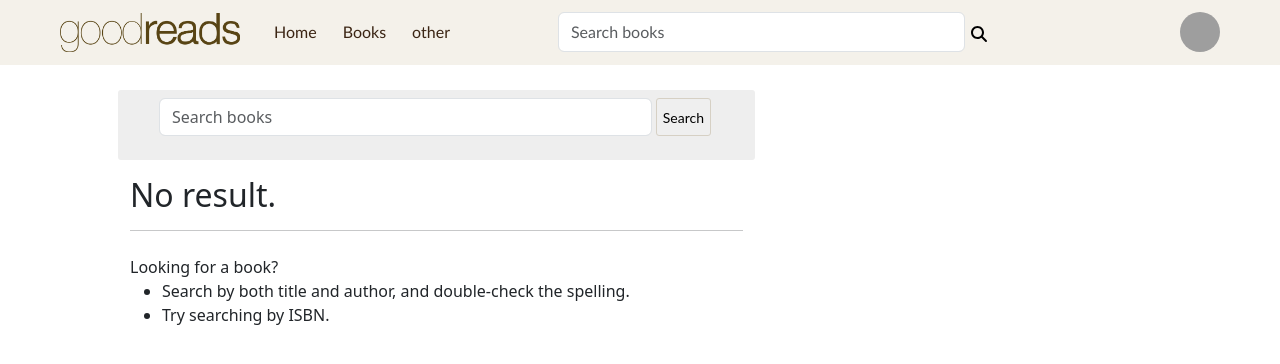
After one commit to Saidahmad177/goodreads-clone, a Django app: page /search/ in a window 1280 px wide. The commit adds this page. Shown: the top 364 px of the page. Run offline with Django 4.2, Linux system fonts and the light colour scheme; the visitor is signed in with stand-in values (Sample User, id 1); grey boxes are pictures that could not be loaded.

Commit message:
search panel

```diff
--- a/book/views.py
+++ b/book/views.py
@@ -25,9 +25,11 @@
 
 class DetailView(View):
     def get(self, request, slug):
+
         book_data = Book.objects.get(slug=slug)
         reviews = book_data.bookreview_set.all()
         author_book = book_data.bookauthor_set.all()
+
         context = {
             'book_detail': book_data,
             'reviews': reviews,
--- /dev/null
+++ b/goodreads/context_preprocessor.py
@@ -0,0 +1,16 @@
+from book.models import Book
+from django.views.generic import View
+
+
+def context_function(reqeuest):
+    book_data = Book.objects.all().order_by('id')
+    search = reqeuest.GET.get('q', '')
+
+    if search:
+        book_data = Book.objects.filter(name__icontains=search)
+
+    context = {
+        'global_book_data': book_data,
+        'search_value': search
+    }
+    return context
--- a/goodreads/settings.py
+++ b/goodreads/settings.py
@@ -69,6 +69,7 @@
                 'django.template.context_processors.request',
                 'django.contrib.auth.context_processors.auth',
                 'django.contrib.messages.context_processors.messages',
+                'goodreads.context_preprocessor.context_function',
             ],
         },
     },
--- a/goodreads/urls.py
+++ b/goodreads/urls.py
@@ -2,10 +2,11 @@
 from django.conf.urls.static import static
 from django.contrib import admin
 from django.urls import path, include
-from .views import home_page
+from .views import home_page, SearchView
 
 urlpatterns = [
     path('', home_page, name='home_page'),
+    path('search/', SearchView.as_view(), name='search'),
     path('users/', include('users.urls')),
     path('books/', include('book.urls')),
 
--- a/goodreads/views.py
+++ b/goodreads/views.py
@@ -1,5 +1,34 @@
+from django.db.models import Q
 from django.shortcuts import render
+from django.views.generic import View
+from book.models import Book
 
 
 def home_page(request):
     return render(request, 'home.html')
+
+
+class SearchView(View):
+    def get(self, request):
+        books = Book.objects.all()
+        search = request.GET.get('q', '')
+        search_result = False
+        count = None
+
+        if search:
+            search_result = books.filter(
+                Q(name__icontains=search) |
+                Q(isbn__icontains=search) |
+                Q(bookauthor__author_id__first_name__icontains=search) |
+                Q(bookauthor__author_id__last_name__icontains=search)
+            )
+
+            count = search_result.count()
+
+        context = {
+            'search_result': search_result,
+            'result_count': count,
+            'search': search,
+        }
+
+        return render(request, 'search.html', context)
--- a/static/css/style.css
+++ b/static/css/style.css
@@ -23,15 +23,19 @@
 .navbar_m > li > a{ margin-left: 10px; color: #3b2514;}
 .navbar_m > li > a:hover{ color: #9a9385;}
 
-
+.search-panel{margin-left: 100px}
+.search-panel-icon{border: none; margin-top: 4px; background: none}
 
 .nav_btn{background-color: #b9ad99; border: none}
 .nav_btn:hover{background-color: #9a9385}
 
 .nav_login:hover{color: #9a9385 !important}
+.nav-profile-img{border-radius: 50%;  width: 40px; height: 40px}
 
 /*end navigation bar*/
-
+/*Container*/
+.container-navbar{margin-top: 90px}
+/*end contatiner*/
 
 
 /*detail page styles*/
@@ -97,8 +101,6 @@
 /*end login page*/
 
 
-
-
 @media screen and (max-width: 992px){
     .col-6{width: 550px}
     .book_list_item{margin-left: 40px;}
--- a/templates/base.html
+++ b/templates/base.html
@@ -4,6 +4,7 @@
 <html lang="en">
 <head>
     <meta charset="UTF-8">
+    <link rel="stylesheet" href="https://cdnjs.cloudflare.com/ajax/libs/font-awesome/6.4.0/css/all.min.css">
     <link href="https://cdn.jsdelivr.net/npm/bootstrap@5.3.0-alpha2/dist/css/bootstrap.min.css" rel="stylesheet" integrity="sha384-aFq/bzH65dt+w6FI2ooMVUpc+21e0SRygnTpmBvdBgSdnuTN7QbdgL+OapgHtvPp" crossorigin="anonymous">
     <link rel="stylesheet" type="text/css" href="{% static 'css/style.css' %}">
     <title>{% block title %}Goodreads{% endblock %}</title>
@@ -26,10 +27,10 @@
                 <li class="nav-item">
                   <a class="nav-link" aria-current="page" href="#">other</a>
                 </li>
-{#                    <form class="d-flex" role="search" style="margin-left: 150px;">#}
-{#                        <input class="form-control me-2" type="search" placeholder="Search" aria-label="Search">#}
-{#                        <button class="btn btn-outline-success" type="submit">Search</button>#}
-{#                    </form>#}
+                    <form class="d-flex" role="search" method="get" action="{% url 'search' %}">
+                        <input class="form-control search-panel" type="search" placeholder="Search books" size="40" aria-label="Search" name="q">
+                        <button class="search-panel-icon"><i class="fas fa-search"></i></button>
+                    </form>
               </ul>
 
                 {% if not request.user.is_authenticated %}
@@ -43,13 +44,15 @@
                 {% else %}
 
                 <div class="nav-item dropdown mx-5">
-                  <a class="nav-link dropdown-toggle" href="#" role="button" data-bs-toggle="dropdown" aria-expanded="false">
-                    {{ request.user.username }}
+                  <a class="" href="#" role="button" data-bs-toggle="dropdown" aria-expanded="false">
+                      <img class="nav-link dropdown-toggle nav-profile-img" src="{{ request.user.profile_img.url }}" alt="">
                   </a>
                   <ul class="dropdown-menu dropdown-menu-end">
+                      <h5 class="ms-3">{{ request.user.username }}</h5>
+                      <hr class="mb-0">
                     <li><a class="dropdown-item" href="{% url 'users:profile' %}">Profile</a></li>
                       <li><a class="dropdown-item" href="{% url 'users:profile' %}">Profile</a></li>
-                    <li><hr style="margin: 0 0;"></li>
+                    <li><hr class="my-0"></li>
                     <li><a class="dropdown-item" href="{% url 'users:logout' %}">Logout</a></li>
                   </ul>
                 </div>
@@ -60,7 +63,7 @@
           </div>
         </nav>
 
-<div class="container" style="margin-top: 90px">
+<div class="container container-navbar">
     {% if messages %}
         {% for message in messages %}
             <div class="mb-4 alert alert-{{ message.tags }}">
@@ -75,6 +78,7 @@
 </div>
 
 <script src="https://cdn.jsdelivr.net/npm/bootstrap@5.3.0-alpha2/dist/js/bootstrap.bundle.min.js" integrity="sha384-qKXV1j0HvMUeCBQ+QVp7JcfGl760yU08IQ+GpUo5hlbpg51QRiuqHAJz8+BrxE/N" crossorigin="anonymous"></script>
+<script src="https://cdnjs.cloudflare.com/ajax/libs/font-awesome/6.4.0/js/all.min.js"></script>
 
 </body>
 </html>
--- a/templates/books/detail.html
+++ b/templates/books/detail.html
@@ -37,5 +37,8 @@
   </div>
 </div>
 
+    {% for book in books %}
+        <p>{{ book.bookauthor_set.name }}</p>
+    {% endfor %}
 
 {% endblock %}
--- /dev/null
+++ b/templates/search.html
@@ -0,0 +1,51 @@
+{% extends 'base.html' %}
+
+{% block title %} Search Result {% endblock %}
+
+{% block content %}
+<div class="ms-5">
+        <div class="row">
+        <div class="col-7" style="background-color: #eeeeee;border-radius: 3px;">
+            <form class="d-flex p-4 pt-2" role="search" method="get" action="{% url 'search' %}">
+                <input style="margin-left: 5px" class="form-control me-1 search-panel" type="search" placeholder="Search books" aria-label="Search" value="{{ search_value }}" name="q">
+                <input class="me-2" type="submit" value="Search" style="border-radius: 3px;border: 1px solid #D6D0C4;font-family: 'Lato', 'Helvetica Neue', 'Helvetica', sans-serif; font-size: 14px;">
+            </form>
+        </div>
+    </div>
+
+    {% if search_result %}
+        <h5 class="my-3">{{ result_count }} results for: <u><b>{{ search }}</b></u></h5>
+        {% for result in search_result %}
+        <div class="row mb-5">
+            <hr>
+            <div class="col-1">
+                <img width="80" height="110" src="{{ result.book_image.url }}" alt="">
+            </div>
+            <div class="col-7">
+                <h6><a href="{% url 'book:detail_view' result.slug %}">{{ result.name }}</a></h6>
+                {% for author in result.bookauthor_set.all %}
+                    <p>by <b>{{ author.author_id.first_name }} {{ author.author_id.last_name }}</b></p>
+                {% endfor %}
+
+            </div>
+        </div>
+    {% endfor %}
+    {% else %}
+        <div class="row">
+            <div class="col-7">
+                <h2 class="mt-3">No result.</h2>
+                <hr class="mb-4">
+                Looking for a book?
+                <ul>
+                    <li>Search by both title and author, and double-check the spelling.</li>
+                    <li>Try searching by ISBN.</li>
+                </ul>
+            </div>
+        </div>
+
+
+    {% endif %}
+</div>
+
+
+{% endblock %}
--- a/users/urls.py
+++ b/users/urls.py
@@ -1,5 +1,5 @@
 from django.urls import path
-from .views import LoginView, SignUpView, ProfileView, LogoutView
+from .views import LoginView, SignUpView, ProfileView, LogoutView, DeleteProfileView
 
 app_name = 'users'
 urlpatterns = [
@@ -7,5 +7,6 @@
     path('signup/', SignUpView.as_view(), name='signup'),
     path('logout/', LogoutView.as_view(), name='logout'),
     path('profile/', ProfileView.as_view(), name='profile'),
+    path('profile/delete/', DeleteProfileView.as_view(), name='delete_profile'),
 
 ]
```
Also changed, not shown: templates/books/book_list.html (+0 -8 lines), templates/users/profile.html (+24 -17 lines), users/views.py (+13 -0 lines), media-files/e0f4cf32dd74c24ec74c0274f0511b88.jpg (added).
